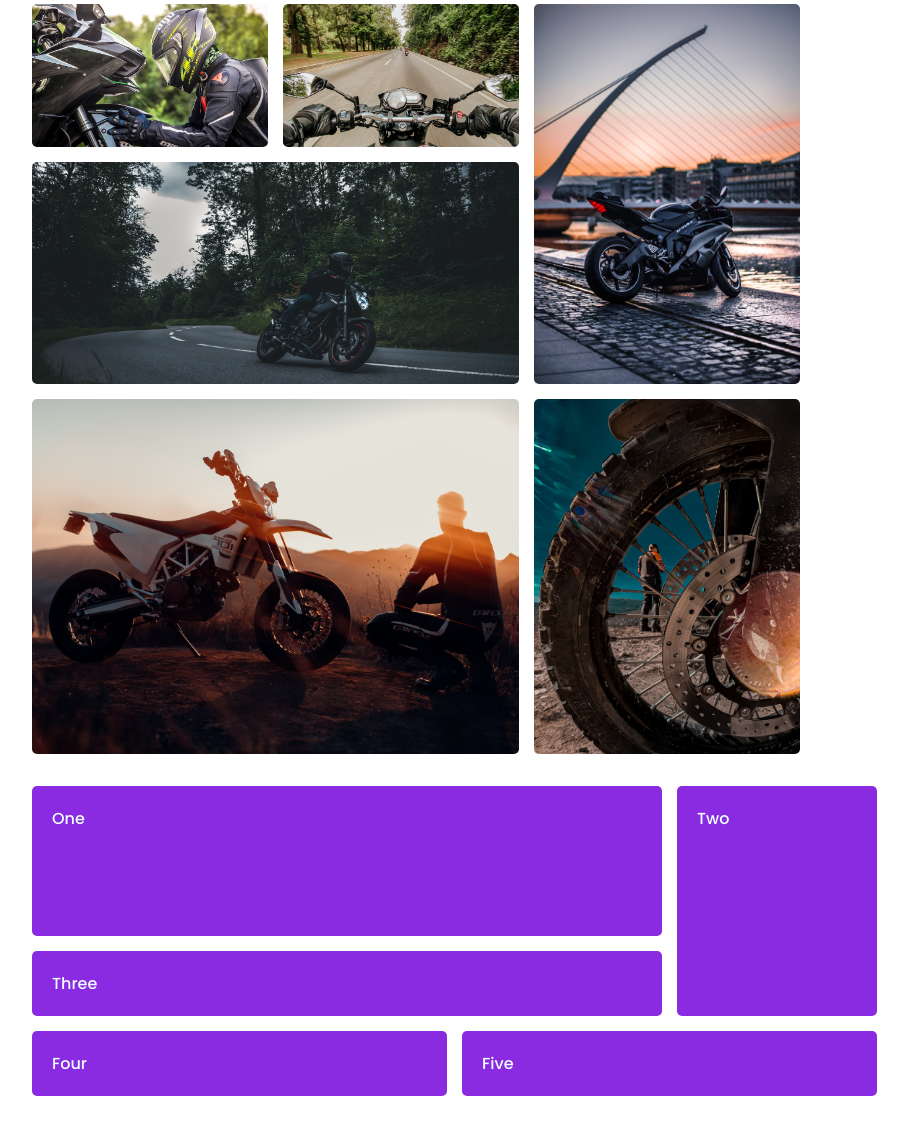
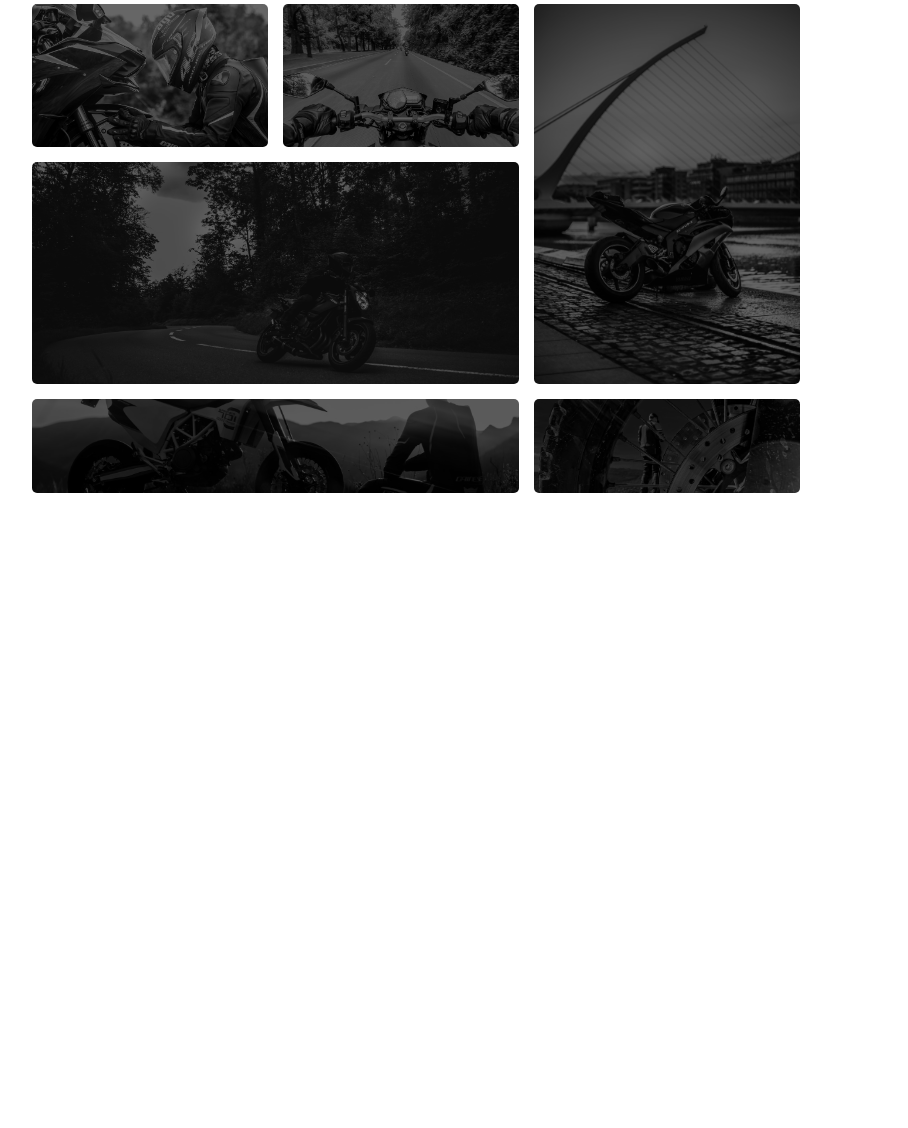
Before and after one commit to phr31/FrontEnd, a plain HTML site: page Header/index.html in a window 1280 px wide. Shown: the part 68-1196 px from the top of the page, without its empty margins (224-1132 px from the left). After the commit the page ends 800 px from the top, so only its background shows below. Drawn offline with Linux system fonts and the light colour scheme.

Commit message:
Effect
Added CSS image reveal with filter && clip-path.

```diff
--- a/Header/index.html
+++ b/Header/index.html
@@ -19,35 +19,24 @@
     </header>
     <div class="container">
         <div class="gallery">
-            <figure class="gallery_item gallery_item--1">
-                <img src="gallery/01.jpg" class= "gallery_img" alt="Image 1">
-            </figure>
-            <figure class="gallery_item gallery_item--2">
+            <div class="gallery_item gallery_item--1" style="--clip-start: ellipse(0 0 at 0 0); --clip-end: ellipse(150% 150% at 0 0);">
+                <img src="gallery/01.jpg" class= "gallery_img" alt="Image 1"/>
+                <img src="gallery/01.jpg" class= "gallery_img" alt="Image 1"/>
+            </div>
+            <div class="gallery_item gallery_item--2">
                 <img src="gallery/02.jpg" class= "gallery_img" alt="Image 2">
-            </figure>
-            <figure class="gallery_item gallery_item--3">
+            </div>
+            <div class="gallery_item gallery_item--3">
                 <img src="gallery/03.jpg" class= "gallery_img" alt="Image 3">
-            </figure>
-            <figure class="gallery_item gallery_item--4">
+            </div>
+            <div class="gallery_item gallery_item--4">
                 <img src="gallery/04.jpg" class= "gallery_img" alt="Image 4">
-            </figure>
-            <figure class="gallery_item gallery_item--5">
+            </div>
+            <div class="gallery_item gallery_item--5">
                 <img src="gallery/05.jpg" class= "gallery_img" alt="Image 5">
-            </figure>
-            <figure class="gallery_item gallery_item--6">
+            </div>
+            <div class="gallery_item gallery_item--6">
                 <img src="gallery/06.jpg" class= "gallery_img" alt="Image 6">
-            </figure>
+            </div>
         </div>
     </div>
-
-
-    <div class="wrapper">
-        <div class="box a">One</div>
-        <div class="box b">Two</div>
-        <div class="box c">Three</div>
-        <div class="box d">Four</div>
-        <div class="box e">Five</div>
-    </div>
-
-</body>
-</html>
--- a/Header/style.css
+++ b/Header/style.css
@@ -1,8 +1,4 @@
 @import url('https://fonts.googleapis.com/css2?family=Poppins:wght@500&display=swap');
-
-html{
-    overflow-x: scroll;
-}
 
 *{
     margin: 0;
@@ -12,12 +8,16 @@ html{
     font-family: "Poppins", sans-serif;
 }
 
+body {
+    min-height: 100vh;
+    justify-content: center;
+}
+
 header{
     background: linear-gradient(45deg, #8e2de2, #4a00e0);
     padding: 20px 40px;
     border-bottom: 1px rgb(0,0,0,0.2);
     margin-bottom: 30px;
-    text-align: center;
 }
 
 nav{
@@ -44,9 +44,14 @@ nav a{
     grid-gap: 15px;
 }
 
-.container{
-    width: 60%;
-    margin: 2rem auto;
+.gallery .gallery_item img{
+    height: 100%;
+    width: 100%;
+    -o-object-fit: cover;
+    object-fit: cover;
+    left: 0;
+    position: absolute;
+    top:0;
 }
 
 .gallery_img{
@@ -57,6 +62,30 @@ nav a{
     display: block;
 }
 
+.gallery .gallery_item{
+    position: relative;
+  }
+
+.gallery .gallery_item img:nth-of-type(1){
+    filter: grayscale(1) brightness(40%);
+}
+
+.gallery .gallery_item img:nth-of-type(2) {
+    -webkit-clip-path: var(--clip-start);
+            clip-path: var(--clip-start);
+    transition: -webkit-clip-path 0.5s;
+    transition: clip-path 0.5s;
+    transition: clip-path 0.5s, -webkit-clip-path 0.5s;
+  }
+.gallery .gallery_item:hover img:nth-of-type(2) {
+    -webkit-clip-path: var(--clip-end);
+            clip-path: var(--clip-end);
+  }
+
+.container{
+    width: 60%;
+    margin: 2rem auto;
+}
 .gallery_item--1{
     grid-column: 1 / 3;
     grid-row: 1 / 3;
@@ -86,44 +115,3 @@ nav a{
     grid-column: 5 / 9;
     grid-row: 6 / 9;
 }
-
-.wrapper{
-    display: grid;
-    grid-template-columns: repeat(5, 200px);
-    grid-template-rows: 150px;
-    grid-gap: 15px;
-    width: 60%;
-    margin: 2rem auto;
-}
-
-.box{
-    border: rgb(0, 0, 0);
-    border-radius: 5px;
-    padding: 20px;
-    background-color: blueviolet;
-    color: azure;
-}
-
-.a{
-    grid-column: 1 / 4;
-}
-
-.b{
-    grid-column: 4 / 5;
-    grid-row: 1 / 4;
-}
-
-.c{
-    grid-column: 1 / 4;
-    grid-row: 2 / 4;
-}
-
-.d{
-    grid-column: 1 / 3;
-    grid-row: 4 / 5;
-}
-
-.e{
-    grid-column: 3 / 5;
-    grid-row: 4 / 5;
-}
```
